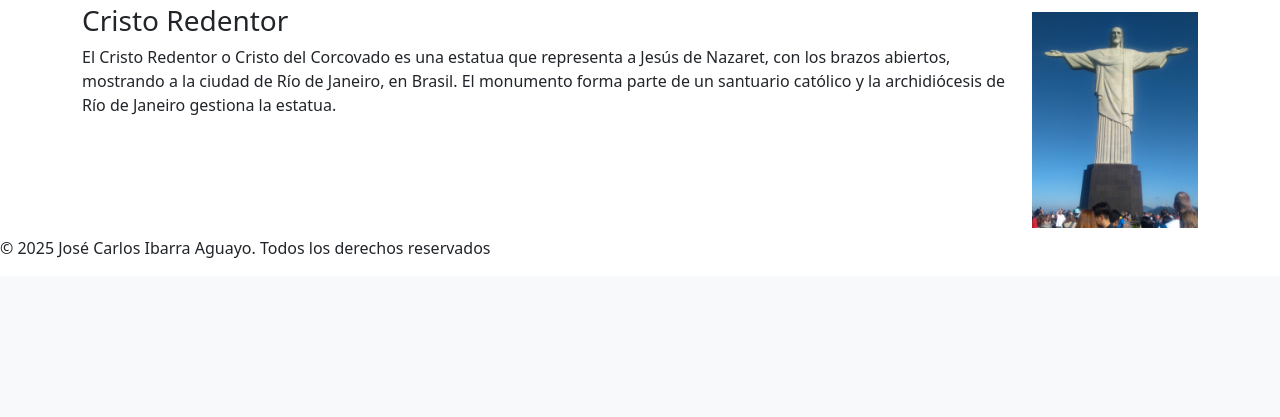
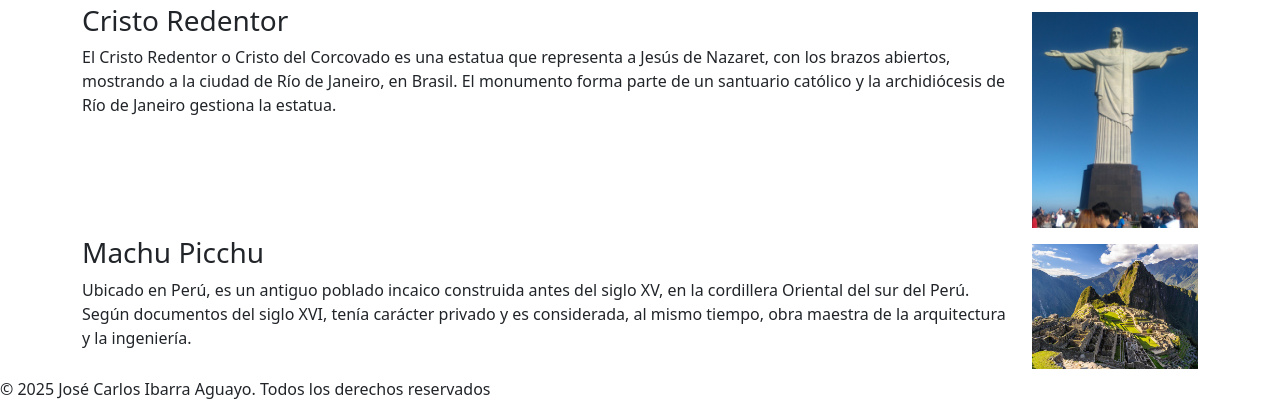
Before and after one commit to Ibarrita/IAJC-250810, a Flask app: page /maravillas in a window 1280 px wide. Shown: the part 635-1052 px from the top of the page. Before the commit the page ends 893 px from the top, so only its background shows below. Run offline with Flask 3, Linux system fonts and the light colour scheme.

Commit message:
machu pichu

```diff
--- a/templates/maravillas.html
+++ b/templates/maravillas.html
@@ -35,5 +35,14 @@
             <img src="{{url_for("static", filename="images/cristo.jpg")}}" class="img-fluid my-2" alt="Cristo Redentor">
         </div>
     </div>
+    <div class="row">
+        <div class="col-10">
+            <h3>Machu Picchu</h3>
+            <p>Ubicado en Perú, es un antiguo poblado incaico construida antes del siglo XV, en la cordillera Oriental del sur del Perú. Según documentos del siglo XVI, tenía carácter privado y es considerada, al mismo tiempo, obra maestra de la arquitectura y la ingeniería.</p>
+        </div>
+        <div class="col-2">
+            <img src="{{url_for("static", filename="images/peru.jpg")}}" class="img-fluid my-2" alt="Vista de sur a norte">
+        </div>
+    </div>
 </section>
 {%endblock%}
```
Also changed, not shown: static/images/peru.jpg (added).
